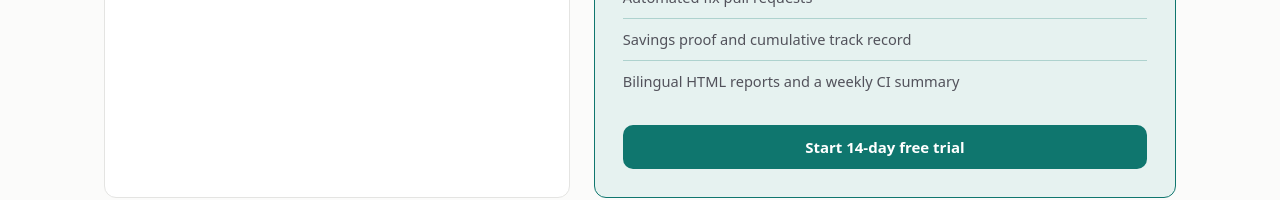
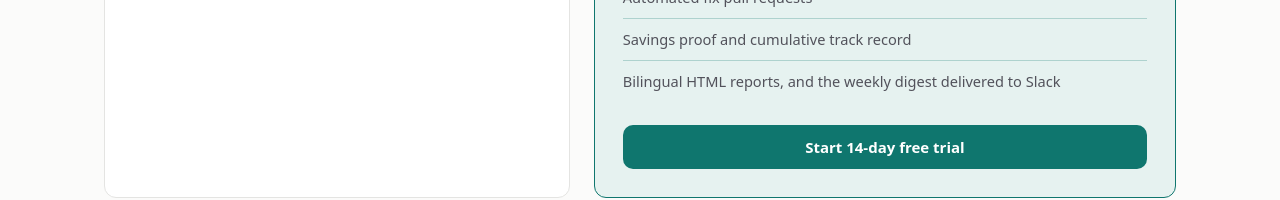
Before and after one commit to kevin-hyochang/cimeter-web, a plain HTML site: page index.html in a window 1280 px wide. Shown: the part 3362-3562 px from the top of the page. Drawn offline with Linux system fonts and the light colour scheme; no server answers.

Commit message:
sync landing — paid tier names Slack delivery

```diff
--- a/index.html
+++ b/index.html
@@ -526,7 +526,7 @@ const I18N = {
     paid_2: "Where each job should move, and what it saves there",
     paid_3: "Automated fix pull requests",
     paid_4: "Savings proof and cumulative track record",
-    paid_5: "Bilingual HTML reports and a weekly CI summary",
+    paid_5: "Bilingual HTML reports, and the weekly digest delivered to Slack",
 
     faq_title: "Questions",
     faq1_q: "GitHub already shows my Actions bill. What does this add?",
@@ -614,7 +614,7 @@ const I18N = {
     paid_2: "각 잡을 어디로 옮겨야 하고 거기서 얼마가 되는지",
     paid_3: "자동 수정 PR",
     paid_4: "절감 증명과 누적 실적",
-    paid_5: "한/영 HTML 리포트와 주간 CI 요약",
+    paid_5: "한/영 HTML 리포트, 그리고 Slack 으로 오는 주간 다이제스트",
 
     faq_title: "자주 묻는 질문",
     faq1_q: "GitHub에서도 청구액이 보이는데 뭐가 다른가요?",
```
